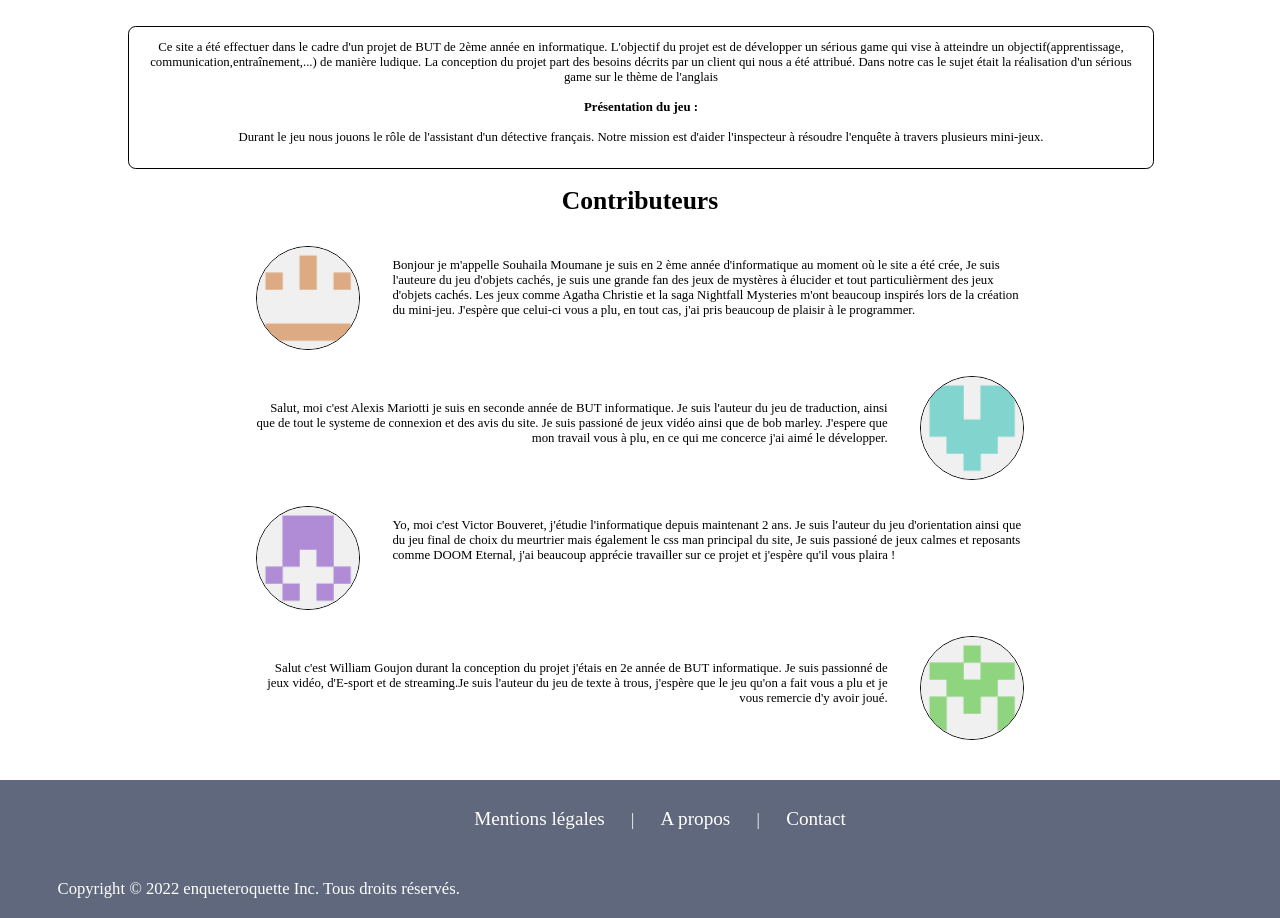
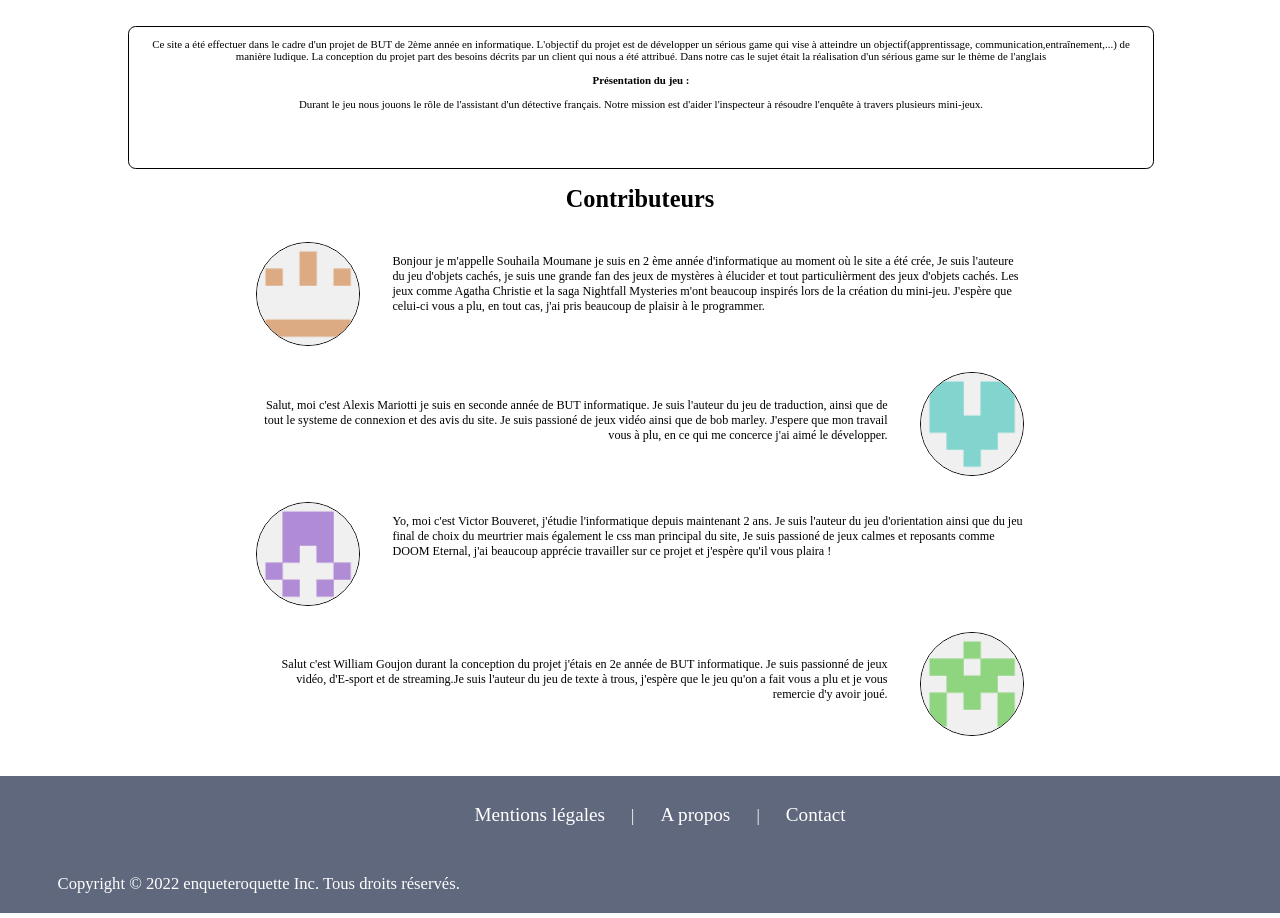
Before and after one commit to Souhaila84/SeriousGame, a PHP site: page /pages/About_us.html in a window 1280 px wide. Shown: the part 51-969 px from the top of the page. Run offline with PHP 8.4, Linux system fonts and the light colour scheme; data that the repository does not hold is empty.

Commit message:
Updated font size

```diff
--- a/css/aboutUs.css
+++ b/css/aboutUs.css
@@ -9,7 +9,7 @@ body {
     margin: 0;
     padding: 0;
     text-align: justify;
-    font-size: 1vw;
+    font-size: 0.95vw;
     background-color:#fff;
 }
 
@@ -24,7 +24,7 @@ body {
     margin-right: 10vw;
     color: black;
     text-align: center;
-    font-size: 1vw;
+    font-size: 0.85vw;
 }
 
 .text{
@@ -90,6 +90,7 @@ body {
 
 .titre{
     text-align: center;
+
 }
 
 #footer{
--- a/css/gamePage.css
+++ b/css/gamePage.css
@@ -75,6 +75,7 @@ canvas {
 
 #text{
     margin: 1vw;
+    height: 100%;
 }
 
 .connexionButton{
```
